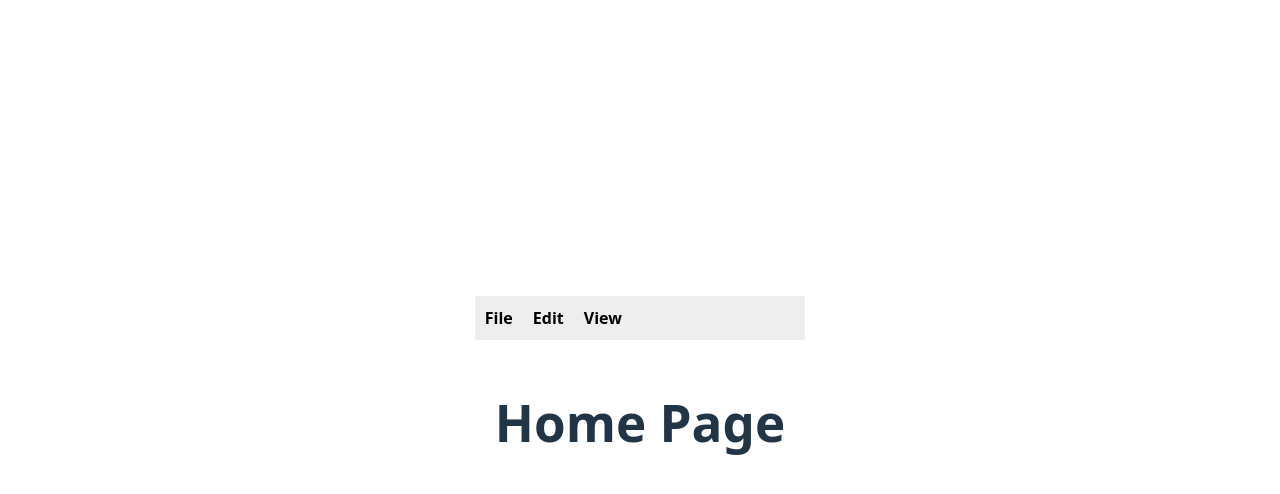
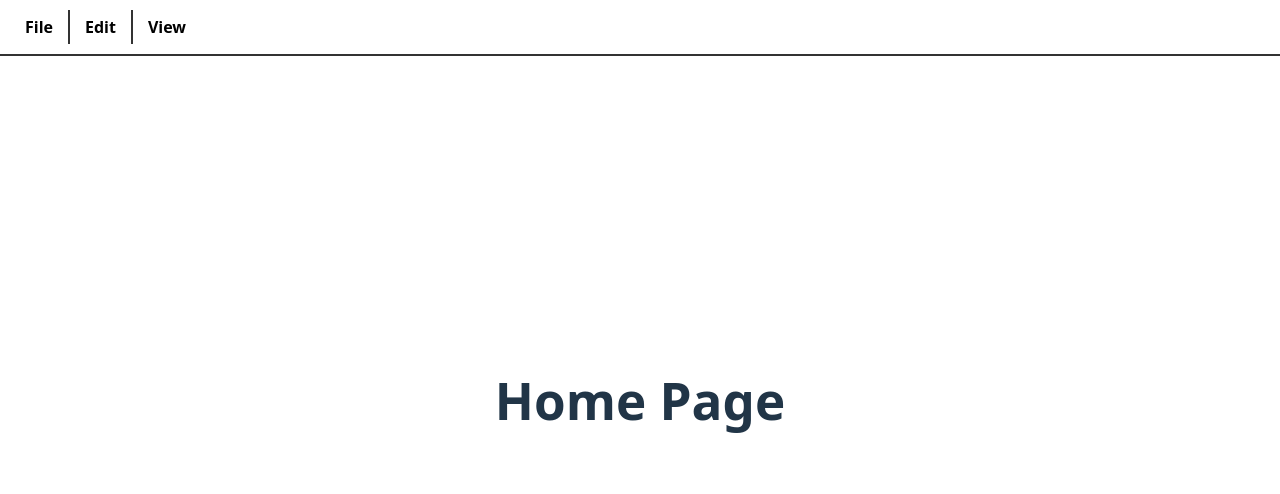
Before and after one commit to weilulaw1/fyp-test, a React (Vite) app in the folder frontend/: page / in a window 1280 px wide. Shown: the top 494 px of the page. Built offline with nearby package versions, Linux system fonts and the light colour scheme.

Commit message:
Add Django (myapp, myproject) and React (frontend)

```diff
--- a/frontend/src/MenuBar.jsx
+++ b/frontend/src/MenuBar.jsx
@@ -1,4 +1,4 @@
-import React from "react";
+import React, { useEffect, useState } from "react";
 
 const menuItems = [
   {
@@ -25,30 +25,68 @@ const menuItems = [
 ];
 
 export default function MenuBar() {
+  const [openMenu,setOpenMenu]= useState(null);
   const handleClick = (endpoint) => {
     fetch(endpoint)
       .then((res) => res.json())
       .then((data) => alert(data.message))
       .catch((err) => console.error(err));
+    setOpenMenu(null);
   };
 
+  //close menu when click outside
+   useEffect(() => {
+    const handleOutsideClick = () => setOpenMenu(null);
+    window.addEventListener("click", handleOutsideClick);
+    return () => window.removeEventListener("click", handleOutsideClick);
+  }, []);
+
   return (
-    <div style={{ display: "flex", gap: "20px", background: "#eee", padding: "10px" }}>
-      {menuItems.map((menu) => (
-        <div key={menu.label} style={{ position: "relative" }}>
-          <div style={{ cursor: "pointer", fontWeight: "bold", color: "black" }}>{menu.label}</div>
+    <div style={
+      {
+      display: "flex",
+      background: "#ffffffff",
+      padding: "10px",
+      alignItems: "center",
+      position: "absolute",
+      justifyContent: "flex-start",
+      top: 0,
+      left: 0,
+      width: "100%",
+      borderBottom: "2px solid #333",
+      }}
+      onClick={(e)=> e.stopPropagation()} //prevent menu from closing when clicking inside
+      >
+      {menuItems.map((menu, index) => (
+        <div
+          key={menu.label}
+          style={{
+            position: "relative",
+            padding: "5px 15px",
+            fontWeight: "bold",
+            cursor: "pointer",
+            color: "black",
+            borderRight: index !== menuItems.length - 1 ? "2px solid #333" : "none", // add border between items
+          }}
+          onMouseEnter={() => setOpenMenu(menu.label)}
+          onMouseLeave={() => setOpenMenu(null)}
+        >
+          {menu.label}
+          {/* Only show dropdown if this menu is active */}
+          {openMenu === menu.label && (
           <div
             style={{
               position: "absolute",
-              top: "30px",
+              top: "35px",
               left: 0,
-              background: "f9f9f9",
+              background: "#f9f9f9",
               border: "1px solid #333",
               borderRadius: "4px",
-              display: "none",
-              padding: "5px 15px",
+              padding: "5px 0",
               boxShadow: "1px 1px 3px rgba(0,0,0,0.2)",
-              color:"black",
+              minWidth: "120px",
+              color: "black",
+              zIndex: 1000
             }}
             className="dropdown"
           >
@@ -64,6 +102,7 @@ export default function MenuBar() {
               </div>
             ))}
           </div>
+          )}
         </div>
       ))}
     </div>
```
Also changed, not shown: 1 other file (tests, documents, lock files or other folders).
